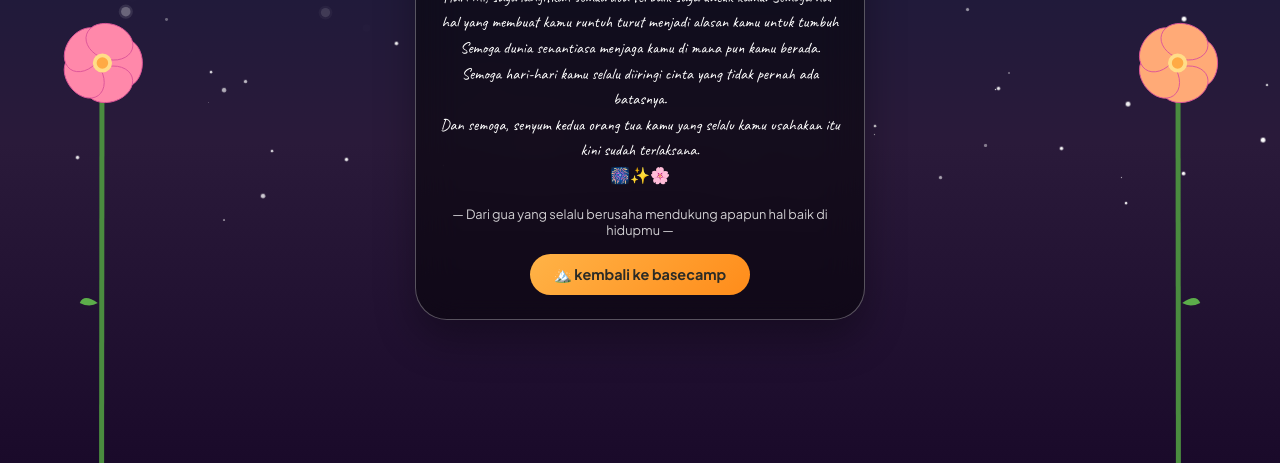
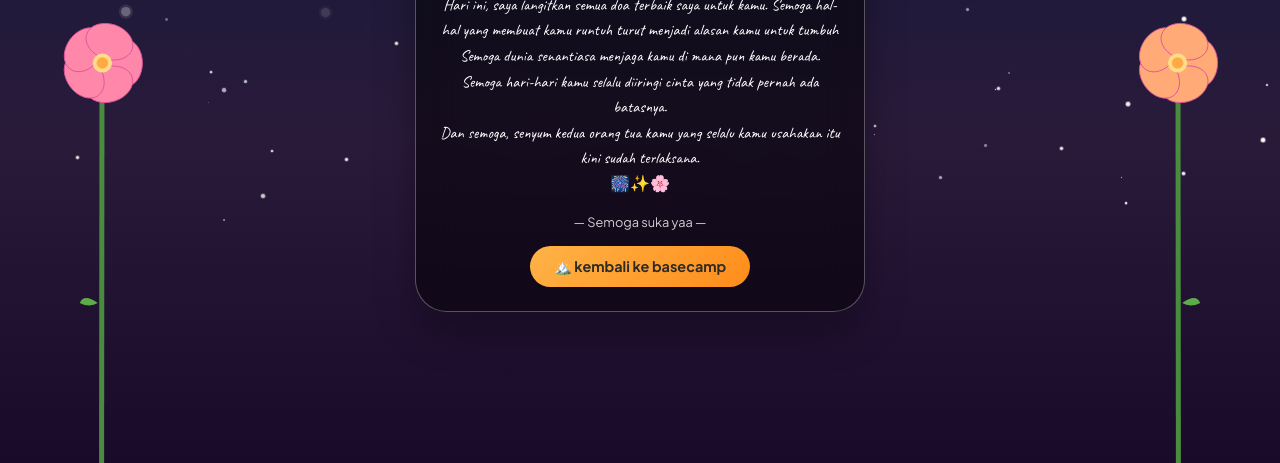
Before and after one commit to Asep-Jelpa-Nasution/birthday-mia, a plain HTML site: page bunga.html in a window 1280 px wide. Shown: the part 337-800 px from the top of the page. Drawn offline with Linux system fonts and the light colour scheme.

Commit message:
Menambahkan semua file website ultah Miaa

```diff
--- a/bunga.html
+++ b/bunga.html
@@ -223,7 +223,7 @@
           🎆✨🌸
         </p>
         <p class="bunga-footer">
-          — Dari gua yang selalu berusaha mendukung apapun hal baik di hidupmu —
+          — Semoga suka yaa —
         </p>
 
         <a href="index.html" class="btn-kembali">
```
